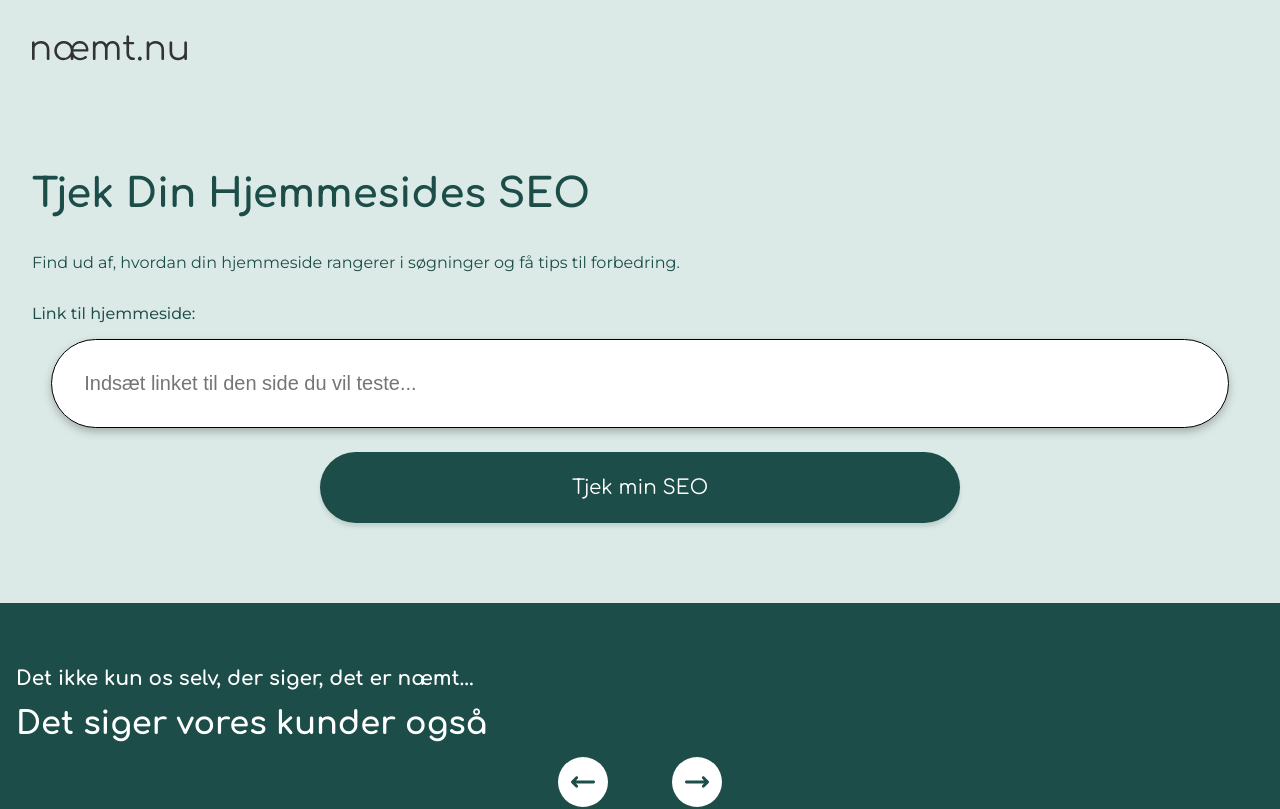
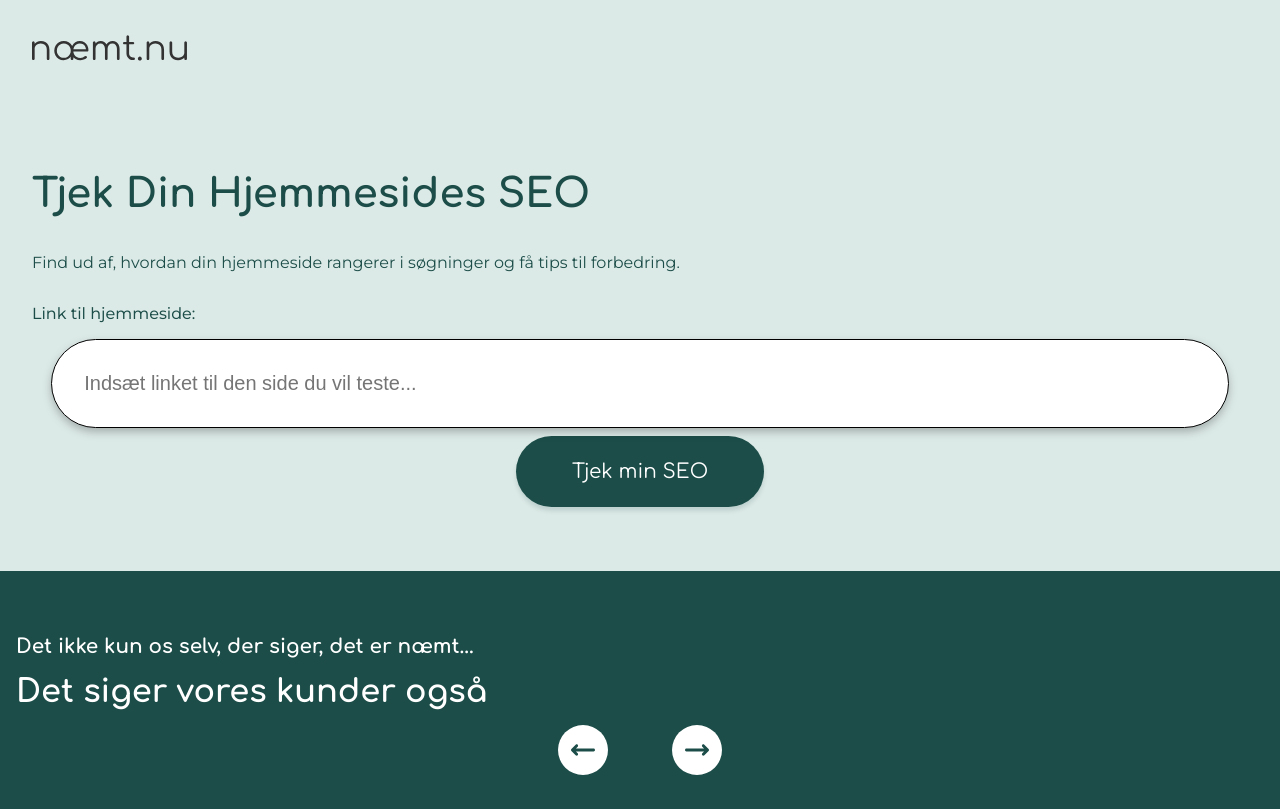
Before and after one commit to SofiePedersen/naemtnu, a Vue app: page / in a window 1280 px wide. Shown: the top 809 px of the page. Built offline with nearby package versions, Linux system fonts and the light colour scheme; no server answers.

Commit message:
Update HeroSection.vue

```diff
--- a/src/components/HeroSection.vue
+++ b/src/components/HeroSection.vue
@@ -96,13 +96,8 @@ input {
 }
 
 .btn__green {
-    width: 50%;
     padding-top: 1.5rem;
     padding-bottom: 1.5rem;
-    background-color: $color-kelp-green;
-    color: white;
-    margin-bottom: 1rem;
-    margin-top: 1rem;
 }
 
 </style>
```
